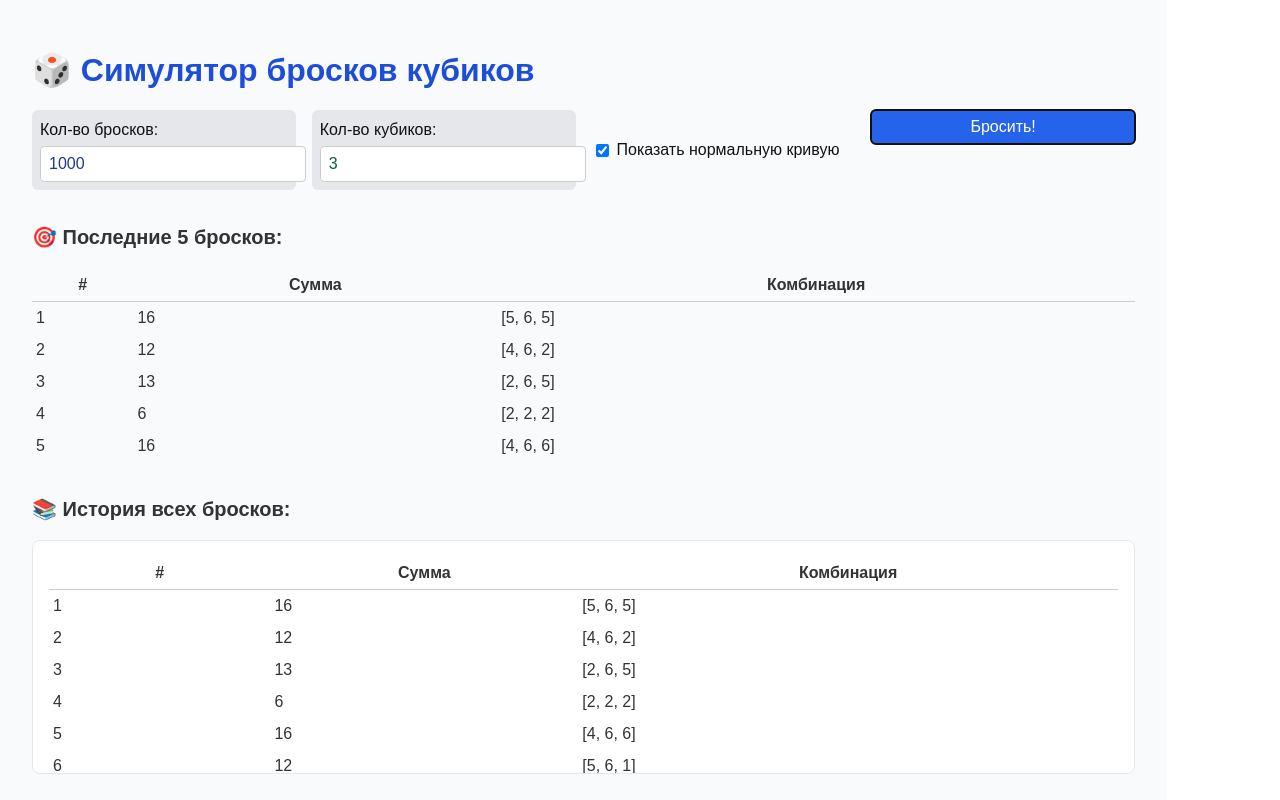
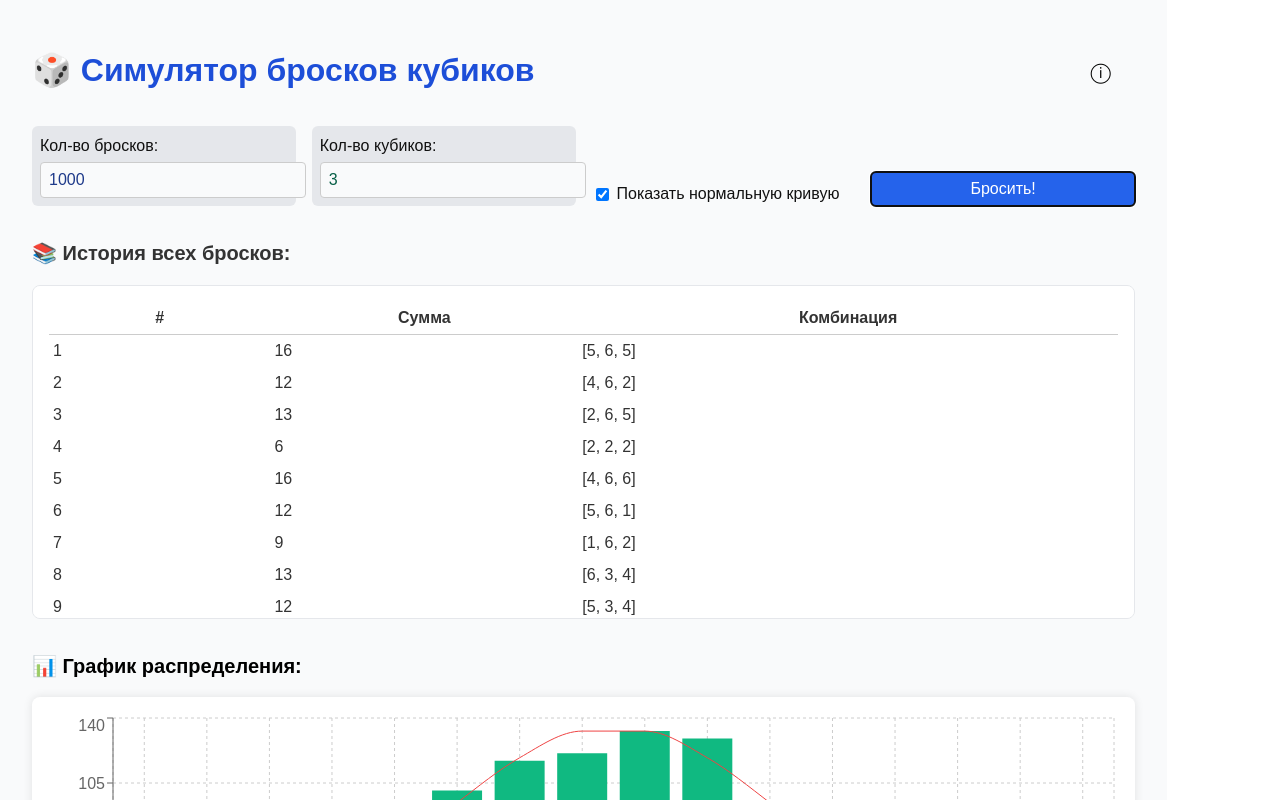
Before and after one commit to glavys/dice-distribution, a React (Vite) app: page / in a window 1280 px wide. Both pictures are taken after a click on the button "Бросить!". Shown: the top 800 px of the page. Built offline with nearby package versions, Linux system fonts and the light colour scheme.

Commit message:
стилизация формы, история бросков, UI улучшения

```diff
--- a/src/App.tsx
+++ b/src/App.tsx
@@ -17,13 +17,12 @@ export default function App() {
   const [diceCount, setDiceCount] = useState(3);
   const [frequency, setFrequency] = useState<{ sum: number; count: number; value?: number }[]>([]);
   const [allRolls, setAllRolls] = useState<number[][]>([]);
-  const [lastRolls, setLastRolls] = useState<number[][]>([]);
   const [showNormal, setShowNormal] = useState(true);
   const chartRef = useRef(null);
+  const [showInfo, setShowInfo] = useState(false);
 
   const rollDice = () => {
     const freqMap: Record<number, number> = {};
-    const recent: number[][] = [];
     const fullHistory: number[][] = [];
 
     for (let i = 0; i < rolls; i++) {
@@ -34,7 +33,6 @@ export default function App() {
         rollSum += r;
         rollCombo.push(r);
       }
-      if (i < 5) recent.push(rollCombo);
       fullHistory.push(rollCombo);
       freqMap[rollSum] = (freqMap[rollSum] || 0) + 1;
     }
@@ -54,7 +52,6 @@ export default function App() {
       return { sum, count, value };
     });
 
-    setLastRolls(recent);
     setAllRolls(fullHistory);
     setFrequency(freqWithNormal);
   };
@@ -70,9 +67,32 @@ export default function App() {
 
   return (
     <div style={{ padding: "2rem", fontFamily: "Arial, sans-serif", backgroundColor: "#f9fafb", minHeight: "100vh", color: "#333" }}>
-      <h1 style={{ fontSize: "32px", fontWeight: "bold", color: "#1d4ed8" }}>🎲 Симулятор бросков кубиков</h1>
+      <div style={{ display: "flex", justifyContent: "space-between", alignItems: "center" }}>
+        <h1 style={{ fontSize: "32px", fontWeight: "bold", color: "#1d4ed8" }}>🎲 Симулятор бросков кубиков</h1>
+        <button onClick={() => setShowInfo(!showInfo)} style={{ background: "none", border: "none", fontSize: "20px", cursor: "pointer" }}>
+          ⓘ
+        </button>
+      </div>
 
-      <div style={{ marginTop: "1rem", display: "grid", gridTemplateColumns: "repeat(auto-fit, minmax(220px, 1fr))", gap: "1rem" }}>
+      {showInfo && (
+        <div style={{ backgroundColor: "#fff", padding: "1rem", marginTop: "1rem", border: "1px solid #ccc", borderRadius: "8px" }}>
+          <h3>ℹ️ Что такое нормальное распределение?</h3>
+          <p>
+            Нормальное распределение — это симметричное распределение вероятностей в виде колоколообразной кривой. Оно описывается формулой:
+          </p>
+          <pre style={{ backgroundColor: "#f3f4f6", padding: "1rem", borderRadius: "6px" }}>
+            f(x) = (1 / (σ√(2π))) * e^(-(x - μ)² / (2σ²))
+          </pre>
+          <p>
+            Где:
+            <br />μ — математическое ожидание (среднее значение),
+            <br />σ — стандартное отклонение,
+            <br />e — основание натурального логарифма.
+          </p>
+        </div>
+      )}
+
+      <div style={{ marginTop: "1rem", display: "grid", gridTemplateColumns: "repeat(auto-fit, minmax(240px, 1fr))", gap: "1rem", alignItems: "end" }}>
         <label style={{ color: "#111", fontWeight: 500, backgroundColor: "#e5e7eb", padding: "0.5rem", borderRadius: "6px" }}>
           Кол-во бросков:
           <input
@@ -80,7 +100,7 @@ export default function App() {
             min={1}
             value={rolls}
             onChange={(e) => setRolls(Number(e.target.value))}
-            style={{ width: "100%", marginTop: "0.25rem", padding: "0.5rem", fontSize: "16px", borderRadius: "4px", border: "1px solid #ccc", color: "#1e3a8a" }}
+            style={{ width: "100%", marginTop: "0.25rem", padding: "0.5rem", fontSize: "16px", borderRadius: "4px", border: "1px solid #ccc", backgroundColor: "#f9fafb", color: "#1e3a8a" }}
           />
         </label>
         <label style={{ color: "#111", fontWeight: 500, backgroundColor: "#e5e7eb", padding: "0.5rem", borderRadius: "6px" }}>
@@ -90,7 +110,7 @@ export default function App() {
             min={1}
             value={diceCount}
             onChange={(e) => setDiceCount(Number(e.target.value))}
-            style={{ width: "100%", marginTop: "0.25rem", padding: "0.5rem", fontSize: "16px", borderRadius: "4px", border: "1px solid #ccc", color: "#065f46" }}
+            style={{ width: "100%", marginTop: "0.25rem", padding: "0.5rem", fontSize: "16px", borderRadius: "4px", border: "1px solid #ccc", backgroundColor: "#f9fafb", color: "#065f46" }}
           />
         </label>
         <label style={{ display: "flex", alignItems: "center", fontWeight: 500, color: "#111" }}>
@@ -99,40 +119,16 @@ export default function App() {
         </label>
         <button
           onClick={rollDice}
-          style={{ padding: "0.5rem 1rem", backgroundColor: "#2563eb", color: "white", border: "none", borderRadius: "5px", height: "fit-content" }}
+          style={{ padding: "0.5rem 1rem", backgroundColor: "#2563eb", color: "white", border: "none", borderRadius: "5px" }}
         >
           Бросить!
         </button>
       </div>
 
-      {lastRolls.length > 0 && (
-        <div style={{ marginTop: "2rem" }}>
-          <h2 style={{ fontSize: "20px", fontWeight: "bold" }}>🎯 Последние 5 бросков:</h2>
-          <table style={{ width: "100%", borderCollapse: "collapse", marginTop: "0.5rem" }}>
-            <thead>
-              <tr>
-                <th style={{ borderBottom: "1px solid #ccc", padding: "4px" }}>#</th>
-                <th style={{ borderBottom: "1px solid #ccc", padding: "4px" }}>Сумма</th>
-                <th style={{ borderBottom: "1px solid #ccc", padding: "4px" }}>Комбинация</th>
-              </tr>
-            </thead>
-            <tbody>
-              {lastRolls.map((combo, idx) => (
-                <tr key={idx}>
-                  <td style={{ padding: "4px" }}>{idx + 1}</td>
-                  <td style={{ padding: "4px" }}>{combo.reduce((a, b) => a + b, 0)}</td>
-                  <td style={{ padding: "4px" }}>[{combo.join(", ")}]</td>
-                </tr>
-              ))}
-            </tbody>
-          </table>
-        </div>
-      )}
-
-      {allRolls.length > 5 && (
+      {allRolls.length > 0 && (
         <div style={{ marginTop: "2rem" }}>
           <h2 style={{ fontSize: "20px", fontWeight: "bold" }}>📚 История всех бросков:</h2>
-          <div style={{ maxHeight: "200px", overflowY: "auto", backgroundColor: "#fff", padding: "1rem", border: "1px solid #e5e7eb", borderRadius: "8px" }}>
+          <div style={{ maxHeight: "300px", overflowY: "auto", backgroundColor: "#fff", padding: "1rem", border: "1px solid #e5e7eb", borderRadius: "8px" }}>
             <table style={{ width: "100%", borderCollapse: "collapse" }}>
               <thead>
                 <tr>
```
